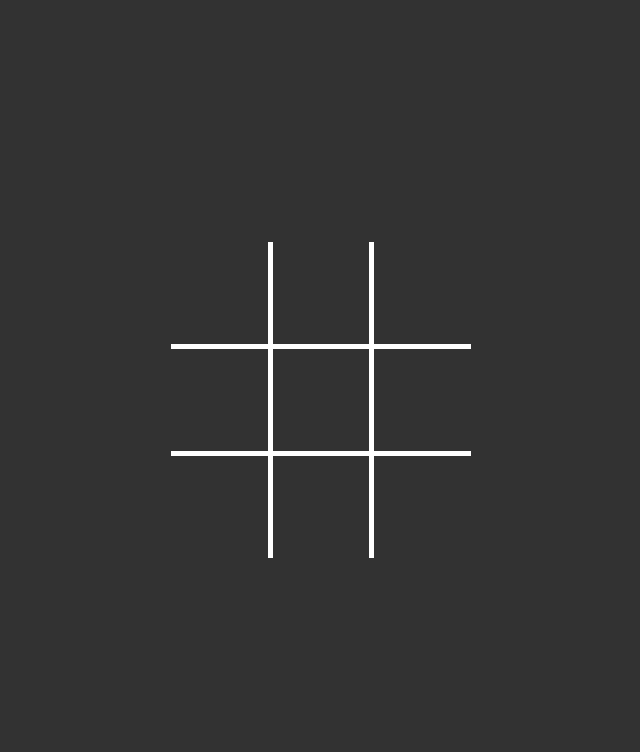
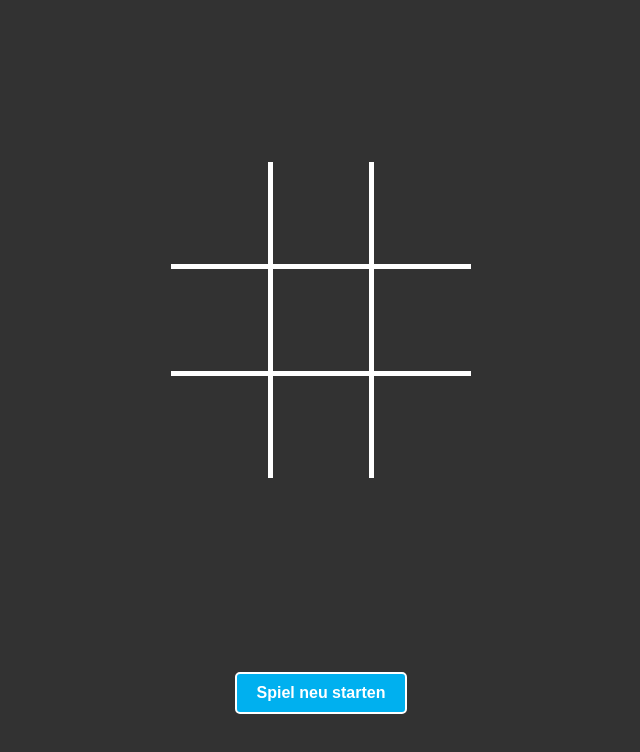
Before and after one commit to KevinMuellerDev/tictactoe, a plain HTML site: page index.html in a window 1280 px wide. Shown: the part 86-838 px from the top of the page, without its empty margins (319-959 px from the left). After the commit the page ends 800 px from the top, so only its background shows below. Drawn offline with nearby package versions, Linux system fonts and the light colour scheme.

Commit message:
added button for new game

```diff
--- a/index.html
+++ b/index.html
@@ -10,7 +10,9 @@
 <body onload="init()">
     <h1>Tic-Tac-Toe</h1>
     <div id="container"></div>
-
+    <div class="center mt-32">
+        <button onclick="restartGame()">Spiel neu starten</button>
+    </div>
     <script src="script.js"></script>
 </body>
 </html>
--- a/script.js
+++ b/script.js
@@ -20,6 +20,22 @@ const WINNING_COMBINATIONS = [
 function init() {
     render();
 }
+
+function restartGame(){
+    fields = [
+        null,
+        null,
+        null,
+        null,
+        null,
+        null,
+        null,
+        null,
+        null,
+    ];
+    render();
+}
+
 
 function render() {
     const container = document.getElementById('container');
@@ -106,6 +122,7 @@ function drawWinningLine(combination) {
     const endCell = document.querySelectorAll(`td`)[combination[2]];
     const startRect = startCell.getBoundingClientRect();
     const endRect = endCell.getBoundingClientRect();
+    const contentRect = document.getElementById('container').getBoundingClientRect();
 
     const lineLength = Math.sqrt(
         Math.pow(endRect.left - startRect.left, 2) + Math.pow(endRect.top - startRect.top, 2)
@@ -117,10 +134,10 @@ function drawWinningLine(combination) {
     line.style.width = `${lineLength}px`;
     line.style.height = `${lineWidth}px`;
     line.style.backgroundColor = lineColor;
-    line.style.top = `${startRect.top + startRect.height / 2 - lineWidth / 2} px`;
-    line.style.left = `${startRect.left + startRect.width / 2} px`;
+    line.style.top = `${startRect.top + startRect.height / 2 - lineWidth / 2 - contentRect.top}px`;
+    line.style.left = `${startRect.left + startRect.width / 2 - contentRect.left}px`;
     line.style.transform = `rotate(${lineAngle}rad)`;
-    line.style.transformOrigin = 'top left';
+    line.style.transformOrigin = `top left`;
     document.getElementById('container').appendChild(line);
 }
 
--- a/style.css
+++ b/style.css
@@ -9,7 +9,7 @@ body {
     display: flex;
     justify-content: center;
     align-items: center;
-    height: 100vh;
+    height: 80vh;
     color: white;
     position: relative;
 }
@@ -66,3 +66,29 @@ table tr:last-child td {
 table tr td:last-child {
     border-right: 0;
 }
+
+.center {
+    display: flex;
+    justify-content: center;
+    align-items: center;
+}
+
+.mt-32 {
+    margin-top: 32px;
+}
+
+button {
+    display: block;
+    padding: 10px 20px;
+    border-radius: 5px;
+    border: 2px solid #fff;
+    color: #fff;
+    background-color: #00B0EF;
+    font-size: 16px;
+    font-weight: bold;
+    cursor: pointer;
+}
+
+button:hover {
+    background-color: #96cadd;
+}
```
